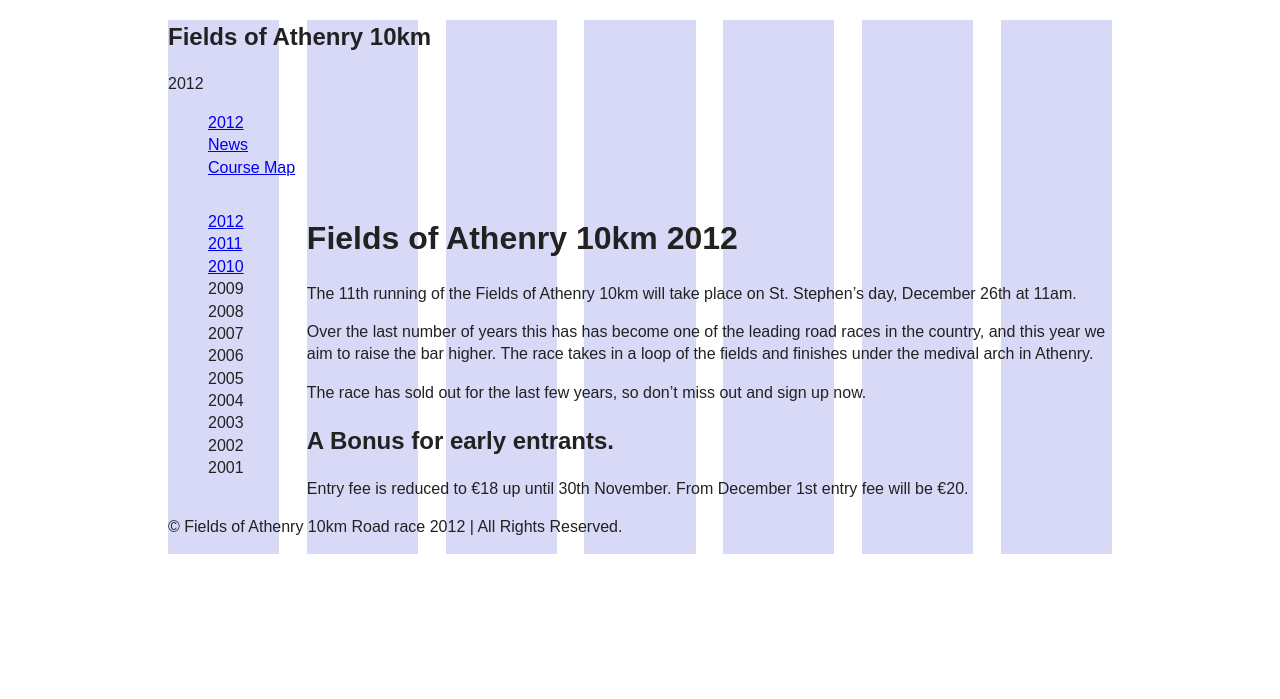
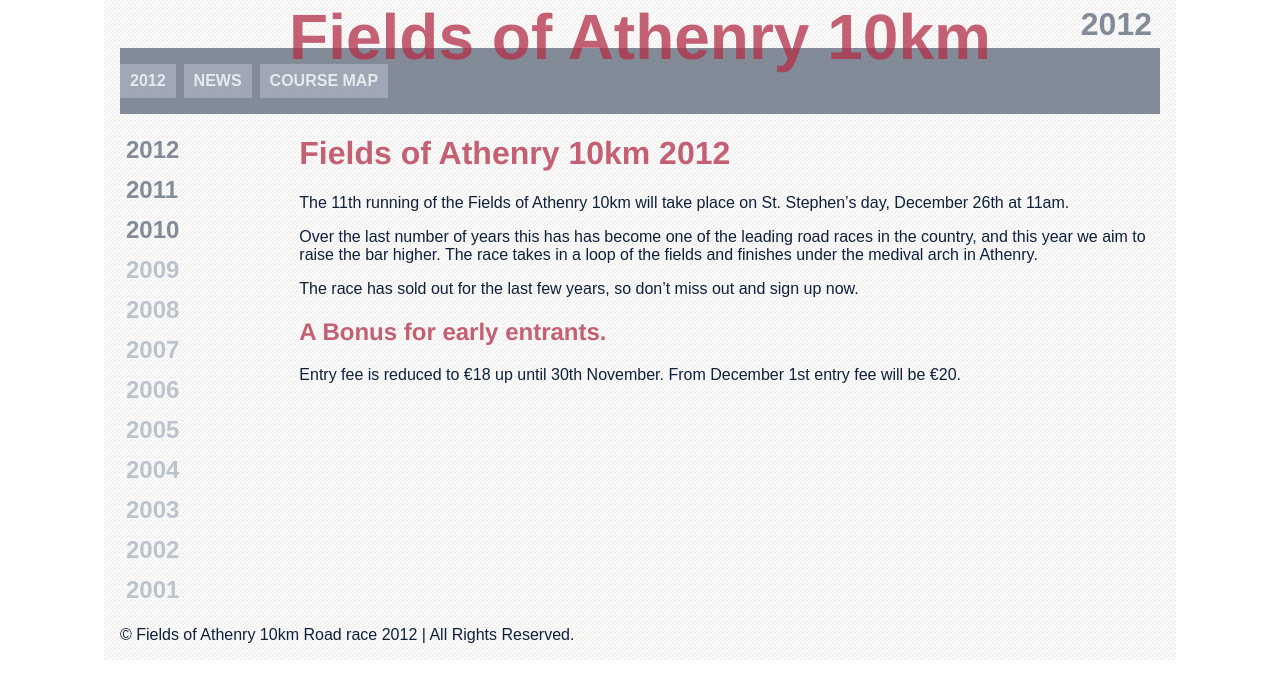
Before and after one commit to alanburke/10km, a Jekyll site: the page built from index.html, in a window 1280 px wide. Shown: the top 699 px of the page. Built offline with Jekyll 4.4.1, drawn with Linux system fonts in a browser that asks for light colours; nearby versions of some CDN libraries.

Commit message:
Update Generated css files

```diff
--- a/css/screen.css
+++ b/css/screen.css
@@ -552,17 +552,16 @@ table {
 /* line 8, ../sass/modules/_layout.scss */
 .page {
   *zoom: 1;
-  max-width: 34em;
-  _width: 34em;
+  width: auto;
   margin-left: auto;
   margin-right: auto;
   padding-left: 1em;
   padding-right: 1em;
-  background-image: -webkit-gradient(linear, 0% 50%, 100% 50%, color-stop(0%, rgba(0, 0, 0, 0)), color-stop(0%, rgba(100, 100, 225, 0.25)), color-stop(11.76471%, rgba(100, 100, 225, 0.25)), color-stop(11.76471%, rgba(0, 0, 0, 0)), color-stop(14.70588%, rgba(0, 0, 0, 0)), color-stop(14.70588%, rgba(100, 100, 225, 0.25)), color-stop(26.47059%, rgba(100, 100, 225, 0.25)), color-stop(26.47059%, rgba(0, 0, 0, 0)), color-stop(29.41176%, rgba(0, 0, 0, 0)), color-stop(29.41176%, rgba(100, 100, 225, 0.25)), color-stop(41.17647%, rgba(100, 100, 225, 0.25)), color-stop(41.17647%, rgba(0, 0, 0, 0)), color-stop(44.11765%, rgba(0, 0, 0, 0)), color-stop(44.11765%, rgba(100, 100, 225, 0.25)), color-stop(55.88235%, rgba(100, 100, 225, 0.25)), color-stop(55.88235%, rgba(0, 0, 0, 0)), color-stop(58.82353%, rgba(0, 0, 0, 0)), color-stop(58.82353%, rgba(100, 100, 225, 0.25)), color-stop(70.58824%, rgba(100, 100, 225, 0.25)), color-stop(70.58824%, rgba(0, 0, 0, 0)), color-stop(73.52941%, rgba(0, 0, 0, 0)), color-stop(73.52941%, rgba(100, 100, 225, 0.25)), color-stop(85.29412%, rgba(100, 100, 225, 0.25)), color-stop(85.29412%, rgba(0, 0, 0, 0)), color-stop(88.23529%, rgba(0, 0, 0, 0)), color-stop(88.23529%, rgba(100, 100, 225, 0.25)), color-stop(100%, rgba(100, 100, 225, 0.25)), color-stop(100%, rgba(0, 0, 0, 0)), color-stop(100%, rgba(0, 0, 0, 0)));
-  background-image: -webkit-linear-gradient(left, rgba(0, 0, 0, 0) 0%, rgba(100, 100, 225, 0.25) 0%, rgba(100, 100, 225, 0.25) 11.76471%, rgba(0, 0, 0, 0) 11.76471%, rgba(0, 0, 0, 0) 14.70588%, rgba(100, 100, 225, 0.25) 14.70588%, rgba(100, 100, 225, 0.25) 26.47059%, rgba(0, 0, 0, 0) 26.47059%, rgba(0, 0, 0, 0) 29.41176%, rgba(100, 100, 225, 0.25) 29.41176%, rgba(100, 100, 225, 0.25) 41.17647%, rgba(0, 0, 0, 0) 41.17647%, rgba(0, 0, 0, 0) 44.11765%, rgba(100, 100, 225, 0.25) 44.11765%, rgba(100, 100, 225, 0.25) 55.88235%, rgba(0, 0, 0, 0) 55.88235%, rgba(0, 0, 0, 0) 58.82353%, rgba(100, 100, 225, 0.25) 58.82353%, rgba(100, 100, 225, 0.25) 70.58824%, rgba(0, 0, 0, 0) 70.58824%, rgba(0, 0, 0, 0) 73.52941%, rgba(100, 100, 225, 0.25) 73.52941%, rgba(100, 100, 225, 0.25) 85.29412%, rgba(0, 0, 0, 0) 85.29412%, rgba(0, 0, 0, 0) 88.23529%, rgba(100, 100, 225, 0.25) 88.23529%, rgba(100, 100, 225, 0.25) 100%, rgba(0, 0, 0, 0) 100%, rgba(0, 0, 0, 0) 100%);
-  background-image: -moz-linear-gradient(left, rgba(0, 0, 0, 0) 0%, rgba(100, 100, 225, 0.25) 0%, rgba(100, 100, 225, 0.25) 11.76471%, rgba(0, 0, 0, 0) 11.76471%, rgba(0, 0, 0, 0) 14.70588%, rgba(100, 100, 225, 0.25) 14.70588%, rgba(100, 100, 225, 0.25) 26.47059%, rgba(0, 0, 0, 0) 26.47059%, rgba(0, 0, 0, 0) 29.41176%, rgba(100, 100, 225, 0.25) 29.41176%, rgba(100, 100, 225, 0.25) 41.17647%, rgba(0, 0, 0, 0) 41.17647%, rgba(0, 0, 0, 0) 44.11765%, rgba(100, 100, 225, 0.25) 44.11765%, rgba(100, 100, 225, 0.25) 55.88235%, rgba(0, 0, 0, 0) 55.88235%, rgba(0, 0, 0, 0) 58.82353%, rgba(100, 100, 225, 0.25) 58.82353%, rgba(100, 100, 225, 0.25) 70.58824%, rgba(0, 0, 0, 0) 70.58824%, rgba(0, 0, 0, 0) 73.52941%, rgba(100, 100, 225, 0.25) 73.52941%, rgba(100, 100, 225, 0.25) 85.29412%, rgba(0, 0, 0, 0) 85.29412%, rgba(0, 0, 0, 0) 88.23529%, rgba(100, 100, 225, 0.25) 88.23529%, rgba(100, 100, 225, 0.25) 100%, rgba(0, 0, 0, 0) 100%, rgba(0, 0, 0, 0) 100%);
-  background-image: -o-linear-gradient(left, rgba(0, 0, 0, 0) 0%, rgba(100, 100, 225, 0.25) 0%, rgba(100, 100, 225, 0.25) 11.76471%, rgba(0, 0, 0, 0) 11.76471%, rgba(0, 0, 0, 0) 14.70588%, rgba(100, 100, 225, 0.25) 14.70588%, rgba(100, 100, 225, 0.25) 26.47059%, rgba(0, 0, 0, 0) 26.47059%, rgba(0, 0, 0, 0) 29.41176%, rgba(100, 100, 225, 0.25) 29.41176%, rgba(100, 100, 225, 0.25) 41.17647%, rgba(0, 0, 0, 0) 41.17647%, rgba(0, 0, 0, 0) 44.11765%, rgba(100, 100, 225, 0.25) 44.11765%, rgba(100, 100, 225, 0.25) 55.88235%, rgba(0, 0, 0, 0) 55.88235%, rgba(0, 0, 0, 0) 58.82353%, rgba(100, 100, 225, 0.25) 58.82353%, rgba(100, 100, 225, 0.25) 70.58824%, rgba(0, 0, 0, 0) 70.58824%, rgba(0, 0, 0, 0) 73.52941%, rgba(100, 100, 225, 0.25) 73.52941%, rgba(100, 100, 225, 0.25) 85.29412%, rgba(0, 0, 0, 0) 85.29412%, rgba(0, 0, 0, 0) 88.23529%, rgba(100, 100, 225, 0.25) 88.23529%, rgba(100, 100, 225, 0.25) 100%, rgba(0, 0, 0, 0) 100%, rgba(0, 0, 0, 0) 100%);
-  background-image: linear-gradient(left, rgba(0, 0, 0, 0) 0%, rgba(100, 100, 225, 0.25) 0%, rgba(100, 100, 225, 0.25) 11.76471%, rgba(0, 0, 0, 0) 11.76471%, rgba(0, 0, 0, 0) 14.70588%, rgba(100, 100, 225, 0.25) 14.70588%, rgba(100, 100, 225, 0.25) 26.47059%, rgba(0, 0, 0, 0) 26.47059%, rgba(0, 0, 0, 0) 29.41176%, rgba(100, 100, 225, 0.25) 29.41176%, rgba(100, 100, 225, 0.25) 41.17647%, rgba(0, 0, 0, 0) 41.17647%, rgba(0, 0, 0, 0) 44.11765%, rgba(100, 100, 225, 0.25) 44.11765%, rgba(100, 100, 225, 0.25) 55.88235%, rgba(0, 0, 0, 0) 55.88235%, rgba(0, 0, 0, 0) 58.82353%, rgba(100, 100, 225, 0.25) 58.82353%, rgba(100, 100, 225, 0.25) 70.58824%, rgba(0, 0, 0, 0) 70.58824%, rgba(0, 0, 0, 0) 73.52941%, rgba(100, 100, 225, 0.25) 73.52941%, rgba(100, 100, 225, 0.25) 85.29412%, rgba(0, 0, 0, 0) 85.29412%, rgba(0, 0, 0, 0) 88.23529%, rgba(100, 100, 225, 0.25) 88.23529%, rgba(100, 100, 225, 0.25) 100%, rgba(0, 0, 0, 0) 100%, rgba(0, 0, 0, 0) 100%);
+  background-image: -webkit-gradient(linear, 0% 50%, 100% 50%, color-stop(0%, rgba(0, 0, 0, 0)), color-stop(0%, rgba(100, 100, 225, 0.25)), color-stop(13.7931%, rgba(100, 100, 225, 0.25)), color-stop(13.7931%, rgba(0, 0, 0, 0)), color-stop(17.24138%, rgba(0, 0, 0, 0)), color-stop(17.24138%, rgba(100, 100, 225, 0.25)), color-stop(31.03448%, rgba(100, 100, 225, 0.25)), color-stop(31.03448%, rgba(0, 0, 0, 0)), color-stop(34.48276%, rgba(0, 0, 0, 0)), color-stop(34.48276%, rgba(100, 100, 225, 0.25)), color-stop(48.27586%, rgba(100, 100, 225, 0.25)), color-stop(48.27586%, rgba(0, 0, 0, 0)), color-stop(51.72414%, rgba(0, 0, 0, 0)), color-stop(51.72414%, rgba(100, 100, 225, 0.25)), color-stop(65.51724%, rgba(100, 100, 225, 0.25)), color-stop(65.51724%, rgba(0, 0, 0, 0)), color-stop(68.96552%, rgba(0, 0, 0, 0)), color-stop(68.96552%, rgba(100, 100, 225, 0.25)), color-stop(82.75862%, rgba(100, 100, 225, 0.25)), color-stop(82.75862%, rgba(0, 0, 0, 0)), color-stop(86.2069%, rgba(0, 0, 0, 0)), color-stop(86.2069%, rgba(100, 100, 225, 0.25)), color-stop(100.0%, rgba(100, 100, 225, 0.25)), color-stop(100.0%, rgba(0, 0, 0, 0)), color-stop(100%, rgba(0, 0, 0, 0)));
+  background-image: -webkit-linear-gradient(left, rgba(0, 0, 0, 0) 0%, rgba(100, 100, 225, 0.25) 0%, rgba(100, 100, 225, 0.25) 13.7931%, rgba(0, 0, 0, 0) 13.7931%, rgba(0, 0, 0, 0) 17.24138%, rgba(100, 100, 225, 0.25) 17.24138%, rgba(100, 100, 225, 0.25) 31.03448%, rgba(0, 0, 0, 0) 31.03448%, rgba(0, 0, 0, 0) 34.48276%, rgba(100, 100, 225, 0.25) 34.48276%, rgba(100, 100, 225, 0.25) 48.27586%, rgba(0, 0, 0, 0) 48.27586%, rgba(0, 0, 0, 0) 51.72414%, rgba(100, 100, 225, 0.25) 51.72414%, rgba(100, 100, 225, 0.25) 65.51724%, rgba(0, 0, 0, 0) 65.51724%, rgba(0, 0, 0, 0) 68.96552%, rgba(100, 100, 225, 0.25) 68.96552%, rgba(100, 100, 225, 0.25) 82.75862%, rgba(0, 0, 0, 0) 82.75862%, rgba(0, 0, 0, 0) 86.2069%, rgba(100, 100, 225, 0.25) 86.2069%, rgba(100, 100, 225, 0.25) 100.0%, rgba(0, 0, 0, 0) 100.0%, rgba(0, 0, 0, 0) 100%);
+  background-image: -moz-linear-gradient(left, rgba(0, 0, 0, 0) 0%, rgba(100, 100, 225, 0.25) 0%, rgba(100, 100, 225, 0.25) 13.7931%, rgba(0, 0, 0, 0) 13.7931%, rgba(0, 0, 0, 0) 17.24138%, rgba(100, 100, 225, 0.25) 17.24138%, rgba(100, 100, 225, 0.25) 31.03448%, rgba(0, 0, 0, 0) 31.03448%, rgba(0, 0, 0, 0) 34.48276%, rgba(100, 100, 225, 0.25) 34.48276%, rgba(100, 100, 225, 0.25) 48.27586%, rgba(0, 0, 0, 0) 48.27586%, rgba(0, 0, 0, 0) 51.72414%, rgba(100, 100, 225, 0.25) 51.72414%, rgba(100, 100, 225, 0.25) 65.51724%, rgba(0, 0, 0, 0) 65.51724%, rgba(0, 0, 0, 0) 68.96552%, rgba(100, 100, 225, 0.25) 68.96552%, rgba(100, 100, 225, 0.25) 82.75862%, rgba(0, 0, 0, 0) 82.75862%, rgba(0, 0, 0, 0) 86.2069%, rgba(100, 100, 225, 0.25) 86.2069%, rgba(100, 100, 225, 0.25) 100.0%, rgba(0, 0, 0, 0) 100.0%, rgba(0, 0, 0, 0) 100%);
+  background-image: -o-linear-gradient(left, rgba(0, 0, 0, 0) 0%, rgba(100, 100, 225, 0.25) 0%, rgba(100, 100, 225, 0.25) 13.7931%, rgba(0, 0, 0, 0) 13.7931%, rgba(0, 0, 0, 0) 17.24138%, rgba(100, 100, 225, 0.25) 17.24138%, rgba(100, 100, 225, 0.25) 31.03448%, rgba(0, 0, 0, 0) 31.03448%, rgba(0, 0, 0, 0) 34.48276%, rgba(100, 100, 225, 0.25) 34.48276%, rgba(100, 100, 225, 0.25) 48.27586%, rgba(0, 0, 0, 0) 48.27586%, rgba(0, 0, 0, 0) 51.72414%, rgba(100, 100, 225, 0.25) 51.72414%, rgba(100, 100, 225, 0.25) 65.51724%, rgba(0, 0, 0, 0) 65.51724%, rgba(0, 0, 0, 0) 68.96552%, rgba(100, 100, 225, 0.25) 68.96552%, rgba(100, 100, 225, 0.25) 82.75862%, rgba(0, 0, 0, 0) 82.75862%, rgba(0, 0, 0, 0) 86.2069%, rgba(100, 100, 225, 0.25) 86.2069%, rgba(100, 100, 225, 0.25) 100.0%, rgba(0, 0, 0, 0) 100.0%, rgba(0, 0, 0, 0) 100%);
+  background-image: linear-gradient(left, rgba(0, 0, 0, 0) 0%, rgba(100, 100, 225, 0.25) 0%, rgba(100, 100, 225, 0.25) 13.7931%, rgba(0, 0, 0, 0) 13.7931%, rgba(0, 0, 0, 0) 17.24138%, rgba(100, 100, 225, 0.25) 17.24138%, rgba(100, 100, 225, 0.25) 31.03448%, rgba(0, 0, 0, 0) 31.03448%, rgba(0, 0, 0, 0) 34.48276%, rgba(100, 100, 225, 0.25) 34.48276%, rgba(100, 100, 225, 0.25) 48.27586%, rgba(0, 0, 0, 0) 48.27586%, rgba(0, 0, 0, 0) 51.72414%, rgba(100, 100, 225, 0.25) 51.72414%, rgba(100, 100, 225, 0.25) 65.51724%, rgba(0, 0, 0, 0) 65.51724%, rgba(0, 0, 0, 0) 68.96552%, rgba(100, 100, 225, 0.25) 68.96552%, rgba(100, 100, 225, 0.25) 82.75862%, rgba(0, 0, 0, 0) 82.75862%, rgba(0, 0, 0, 0) 86.2069%, rgba(100, 100, 225, 0.25) 86.2069%, rgba(100, 100, 225, 0.25) 100.0%, rgba(0, 0, 0, 0) 100.0%, rgba(0, 0, 0, 0) 100%);
   background-position: left top;
   -webkit-background-origin: content;
   -moz-background-origin: content;
@@ -582,19 +581,39 @@ table {
 @media (min-width: 61em) {
   /* line 8, ../sass/modules/_layout.scss */
   .page {
-    max-width: 59em;
+    width: auto;
   }
 }
-/* line 12, ../sass/modules/_layout.scss */
-.page .pagenav ul {
+/* line 11, ../sass/modules/_layout.scss */
+.page .banner {
+  position: relative;
+  height: 3em;
+  overflow: hidden;
+  *zoom: 1;
+}
+/* line 14, ../sass/modules/_layout.scss */
+.page .banner p.current-year {
+  position: absolute;
+  top: 0;
+  right: 0;
+  z-index: 25;
+}
+/* line 22, ../sass/modules/_layout.scss */
+.page .page-nav {
+  margin-top: -2em;
+  padding: 1em 0;
+}
+/* line 25, ../sass/modules/_layout.scss */
+.page .page-nav ul {
   margin: 0;
   padding: 0;
   border: 0;
   overflow: hidden;
   *zoom: 1;
+  position: relative;
 }
 /* line 60, ../../../../../Library/Ruby/Gems/1.8/gems/compass-0.12.2/frameworks/compass/stylesheets/compass/typography/lists/_horizontal-list.scss */
-.page .pagenav ul li {
+.page .page-nav ul li {
   list-style-image: none;
   list-style-type: none;
   margin-left: 0;
@@ -605,68 +624,197 @@ table {
   padding-right: 4px;
 }
 /* line 48, ../../../../../Library/Ruby/Gems/1.8/gems/compass-0.12.2/frameworks/compass/stylesheets/compass/typography/lists/_horizontal-list.scss */
-.page .pagenav ul li:first-child, .page .pagenav ul li.first {
+.page .page-nav ul li:first-child, .page .page-nav ul li.first {
   padding-left: 0;
 }
 /* line 49, ../../../../../Library/Ruby/Gems/1.8/gems/compass-0.12.2/frameworks/compass/stylesheets/compass/typography/lists/_horizontal-list.scss */
-.page .pagenav ul li:last-child {
+.page .page-nav ul li:last-child {
   padding-right: 0;
 }
 /* line 50, ../../../../../Library/Ruby/Gems/1.8/gems/compass-0.12.2/frameworks/compass/stylesheets/compass/typography/lists/_horizontal-list.scss */
-.page .pagenav ul li.last {
+.page .page-nav ul li.last {
   padding-right: 0;
 }
-/* line 16, ../sass/modules/_layout.scss */
+/* line 30, ../sass/modules/_layout.scss */
 .page .year-nav {
-  width: 11.76471%;
+  width: 13.7931%;
   float: left;
-  margin-right: 2.94118%;
+  margin-right: 3.44828%;
   display: inline;
 }
-/* line 22, ../sass/modules/_layout.scss */
+/* line 35, ../sass/modules/_layout.scss */
+.page .year-nav ul {
+  padding: 0;
+}
+/* line 39, ../sass/modules/_layout.scss */
 .page .main-content {
-  width: 85.29412%;
+  width: 82.75862%;
   float: right;
   margin-right: 0;
   #margin-left: -1em;
   display: inline;
 }
-/* line 25, ../sass/modules/_layout.scss */
+/* line 42, ../sass/modules/_layout.scss */
 .page .supplementary {
   clear: both;
+}
+
+@media (min-width: 61em) {
+  /* line 47, ../sass/modules/_layout.scss */
+  .page {
+    max-width: 1040px;
+  }
+}
+/* Colours */
+/* line 16, ../sass/modules/_base.scss */
+.page {
+  background: #111111 url(../images/style/striped_lens/striped_lens.png) repeat 0 0;
+  color: #0e203b;
+}
+
+/* line 21, ../sass/modules/_base.scss */
+h2.site-title {
+  color: #b32d47;
+  color: rgba(179, 45, 71, 0.75);
+  -webkit-transition-duration: 0.25s;
+  -moz-transition-duration: 0.25s;
+  -o-transition-duration: 0.25s;
+  transition-duration: 0.25s;
+}
+/* line 25, ../sass/modules/_base.scss */
+h2.site-title:hover {
+  color: #b32d47;
+  color: #b32d47;
+}
+
+/* line 30, ../sass/modules/_base.scss */
+.page-nav {
+  background-color: #848d9a;
+  background-color: rgba(14, 32, 59, 0.5);
+}
+
+/* line 1, ../sass/modules/_type.scss */
+body {
+  font: 100%/1.4 normal "Helvetica Neue", Helvetica, Arial, sans-serif;
+}
+
+/* line 4, ../sass/modules/_type.scss */
+h1, h2, h3, h4, h5, h6 {
+  font-family: "Helvetica Neue", Helvetica, Arial, sans-serif;
+  color: #b32d47;
+  color: rgba(179, 45, 71, 0.75);
+}
+
+/* line 9, ../sass/modules/_type.scss */
+h2.site-title {
+  text-align: center;
+  font-size: 1.5rem;
+}
+
+@media (min-width: 30em) {
+  /* line 14, ../sass/modules/_type.scss */
+  h2.site-title {
+    font-size: 2em;
+  }
+}
+@media (min-width: 41em) {
+  /* line 19, ../sass/modules/_type.scss */
+  h2.site-title {
+    font-size: 3em;
+  }
+}
+@media (min-width: 55em) {
+  /* line 24, ../sass/modules/_type.scss */
+  h2.site-title {
+    font-size: 4em;
+  }
+
+  /* line 27, ../sass/modules/_type.scss */
+  .page .banner {
+    height: 5em;
+  }
+}
+/* line 31, ../sass/modules/_type.scss */
+h2.site-title {
+  font-size: 5vw;
+  margin: 0;
+}
+/* line 35, ../sass/modules/_type.scss */
+.lt-ie9 h2.site-title {
+  font-size: 4em;
+}
+
+/* line 39, ../sass/modules/_type.scss */
+.lt-ie9 .page .banner {
+  height: 5em;
+}
+
+/* line 43, ../sass/modules/_type.scss */
+.page-nav a {
+  line-height: 2;
+  padding: 1px 10px;
+  background-color: #aab2c0;
+  background-color: rgba(170, 178, 192, 0.75);
+  color: white;
+  color: rgba(255, 255, 255, 0.75);
+  display: block;
+  text-decoration: none;
+  font-weight: bold;
+  text-transform: uppercase;
+}
+
+/* line 56, ../sass/modules/_type.scss */
+p.current-year {
+  font-size: 2rem;
+  padding: 0.25em;
+  line-height: 1;
+  color: #0e203b;
+  color: rgba(14, 32, 59, 0.5);
+  margin: 0;
+  font-weight: bold;
+}
+/* line 58, ../sass/modules/_type.scss */
+.lt-ie9 p.current-year {
+  font-size: 36px;
+}
+
+/* line 69, ../sass/modules/_type.scss */
+.year-nav li {
+  color: #aab2c0;
+  color: rgba(170, 178, 192, 0.75);
+  font-weight: bold;
+  display: block;
+  padding: 0.25em;
+  font-size: 1.5rem;
+}
+/* line 77, ../sass/modules/_type.scss */
+.year-nav a {
+  color: #0e203b;
+  color: rgba(14, 32, 59, 0.5);
+  display: block;
+  text-decoration: none;
+}
+/* line 82, ../sass/modules/_type.scss */
+.year-nav a:hover {
+  text-decoration: underline;
 }
 
 /* ==========================================================================
    HTML5 Boilerplate styles - h5bp.com (generated via initializr.com)
    ========================================================================== */
-/* line 9, ../sass/modules/_main.scss */
-html,
-button,
-input,
-select,
-textarea {
-  color: #222;
-}
-
-/* line 13, ../sass/modules/_main.scss */
-body {
-  font-size: 1em;
-  line-height: 1.4;
-}
-
-/* line 18, ../sass/modules/_main.scss */
+/* line 5, ../sass/modules/_main.scss */
 ::-moz-selection {
   background: #b3d4fc;
   text-shadow: none;
 }
 
-/* line 23, ../sass/modules/_main.scss */
+/* line 10, ../sass/modules/_main.scss */
 ::selection {
   background: #b3d4fc;
   text-shadow: none;
 }
 
-/* line 28, ../sass/modules/_main.scss */
+/* line 15, ../sass/modules/_main.scss */
 hr {
   display: block;
   height: 1px;
@@ -676,29 +824,21 @@ hr {
   padding: 0;
 }
 
-/* line 37, ../sass/modules/_main.scss */
+/* line 24, ../sass/modules/_main.scss */
 img {
   vertical-align: middle;
 }
 
-/* line 41, ../sass/modules/_main.scss */
+/* line 28, ../sass/modules/_main.scss */
 fieldset {
   border: 0;
   margin: 0;
   padding: 0;
 }
 
-/* line 47, ../sass/modules/_main.scss */
+/* line 34, ../sass/modules/_main.scss */
 textarea {
   resize: vertical;
-}
-
-/* line 51, ../sass/modules/_main.scss */
-.chromeframe {
-  margin: 0.2em 0;
-  background: #ccc;
-  color: #000;
-  padding: 0.2em 0;
 }
 
 /* ==========================================================================
@@ -710,7 +850,7 @@ textarea {
 /* ==========================================================================
    Helper classes
    ========================================================================== */
-/* line 94, ../sass/modules/_main.scss */
+/* line 74, ../sass/modules/_main.scss */
 .ir {
   background-color: transparent;
   border: 0;
@@ -718,7 +858,7 @@ textarea {
   *text-indent: -9999px;
 }
 
-/* line 101, ../sass/modules/_main.scss */
+/* line 81, ../sass/modules/_main.scss */
 .ir:before {
   content: "";
   display: block;
@@ -726,13 +866,13 @@ textarea {
   height: 100%;
 }
 
-/* line 108, ../sass/modules/_main.scss */
+/* line 88, ../sass/modules/_main.scss */
 .hidden {
   display: none !important;
   visibility: hidden;
 }
 
-/* line 113, ../sass/modules/_main.scss */
+/* line 93, ../sass/modules/_main.scss */
 .visuallyhidden {
   border: 0;
   clip: rect(0 0 0 0);
@@ -744,7 +884,7 @@ textarea {
   width: 1px;
 }
 
-/* line 125, ../sass/modules/_main.scss */
+/* line 105, ../sass/modules/_main.scss */
 .visuallyhidden.focusable:active,
 .visuallyhidden.focusable:focus {
   clip: auto;
@@ -755,24 +895,24 @@ textarea {
   width: auto;
 }
 
-/* line 134, ../sass/modules/_main.scss */
+/* line 114, ../sass/modules/_main.scss */
 .invisible {
   visibility: hidden;
 }
 
-/* line 139, ../sass/modules/_main.scss */
+/* line 119, ../sass/modules/_main.scss */
 .clearfix:before,
 .clearfix:after {
   content: " ";
   display: table;
 }
 
-/* line 144, ../sass/modules/_main.scss */
+/* line 124, ../sass/modules/_main.scss */
 .clearfix:after {
   clear: both;
 }
 
-/* line 148, ../sass/modules/_main.scss */
+/* line 128, ../sass/modules/_main.scss */
 .clearfix {
   *zoom: 1;
 }
@@ -781,7 +921,7 @@ textarea {
    Print styles
    ========================================================================== */
 @media print {
-  /* line 157, ../sass/modules/_main.scss */
+  /* line 137, ../sass/modules/_main.scss */
   * {
     background: transparent !important;
     color: #000 !important;
@@ -790,18 +930,18 @@ textarea {
     text-shadow: none !important;
   }
 
-  /* line 165, ../sass/modules/_main.scss */
+  /* line 145, ../sass/modules/_main.scss */
   a,
   a:visited {
     text-decoration: underline;
   }
 
-  /* line 169, ../sass/modules/_main.scss */
+  /* line 149, ../sass/modules/_main.scss */
   a[href]:after {
     content: " (" attr(href) ")";
   }
 
-  /* line 173, ../sass/modules/_main.scss */
+  /* line 153, ../sass/modules/_main.scss */
   abbr[title]:after {
     content: " (" attr(title) ")";
   }
@@ -809,33 +949,33 @@ textarea {
   /*
    * Don't show links for images, or javascript/internal links
    */
-  /* line 183, ../sass/modules/_main.scss */
+  /* line 163, ../sass/modules/_main.scss */
   .ir a:after,
   a[href^="javascript:"]:after,
   a[href^="#"]:after {
     content: "";
   }
 
-  /* line 188, ../sass/modules/_main.scss */
+  /* line 168, ../sass/modules/_main.scss */
   pre,
   blockquote {
     border: 1px solid #999;
     page-break-inside: avoid;
   }
 
-  /* line 193, ../sass/modules/_main.scss */
+  /* line 173, ../sass/modules/_main.scss */
   thead {
     display: table-header-group;
     /* h5bp.com/t */
   }
 
-  /* line 198, ../sass/modules/_main.scss */
+  /* line 178, ../sass/modules/_main.scss */
   tr,
   img {
     page-break-inside: avoid;
   }
 
-  /* line 202, ../sass/modules/_main.scss */
+  /* line 182, ../sass/modules/_main.scss */
   img {
     max-width: 100% !important;
   }
@@ -844,7 +984,7 @@ textarea {
     margin: 0.5cm;
 }
 
-  /* line 212, ../sass/modules/_main.scss */
+  /* line 192, ../sass/modules/_main.scss */
   p,
   h2,
   h3 {
@@ -852,7 +992,7 @@ textarea {
     widows: 3;
   }
 
-  /* line 218, ../sass/modules/_main.scss */
+  /* line 198, ../sass/modules/_main.scss */
   h2,
   h3 {
     page-break-after: avoid;
```
